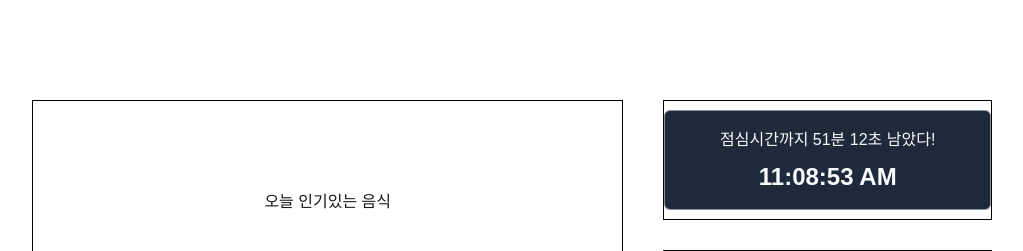
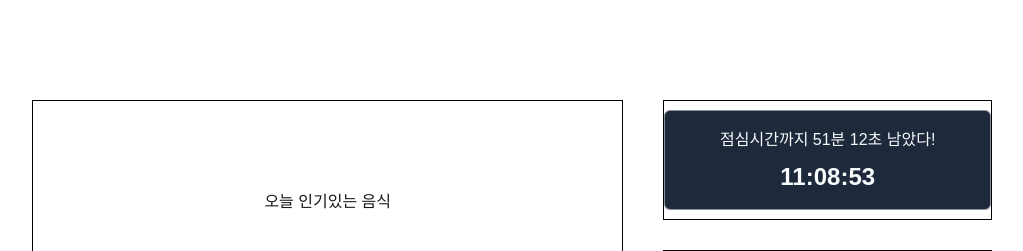
Before and after one commit to What-Lunch/whatlunch, a Next.js app: page / in a window 1280 px wide. Shown: the top 251 px of the page, without its empty margins (128-1151 px from the left). Built offline with nearby package versions, Linux system fonts and the light colour scheme.

Commit message:
refactor: 현재 시각 - 고정 포맷으로 리팩토링

```diff
--- a/src/components/Clock/Clock.tsx
+++ b/src/components/Clock/Clock.tsx
@@ -22,6 +22,14 @@ function calcRemain() {
   return `${h}:${m}:${s}`;
 }
 
+// 브라우저에 영향받지 않는 고정 HH:mm:ss 포맷
+function formatCurrentTime(date: Date) {
+  const h = String(date.getHours()).padStart(2, '0');
+  const m = String(date.getMinutes()).padStart(2, '0');
+  const s = String(date.getSeconds()).padStart(2, '0');
+  return `${h}:${m}:${s}`;
+}
+
 export default function Clock() {
   const [currentTime, setCurrentTime] = useState('');
   const [remain, setRemain] = useState('');
@@ -30,7 +38,7 @@ export default function Clock() {
   useEffect(() => {
     const tick = () => {
       const now = new Date();
-      setCurrentTime(now.toLocaleTimeString());
+      setCurrentTime(formatCurrentTime(now));
       setRemain(calcRemain());
     };
 
```
